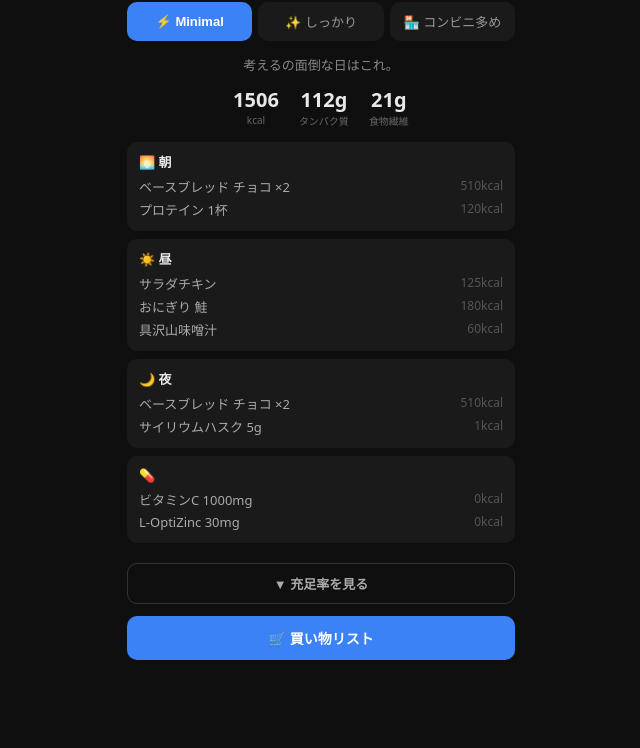
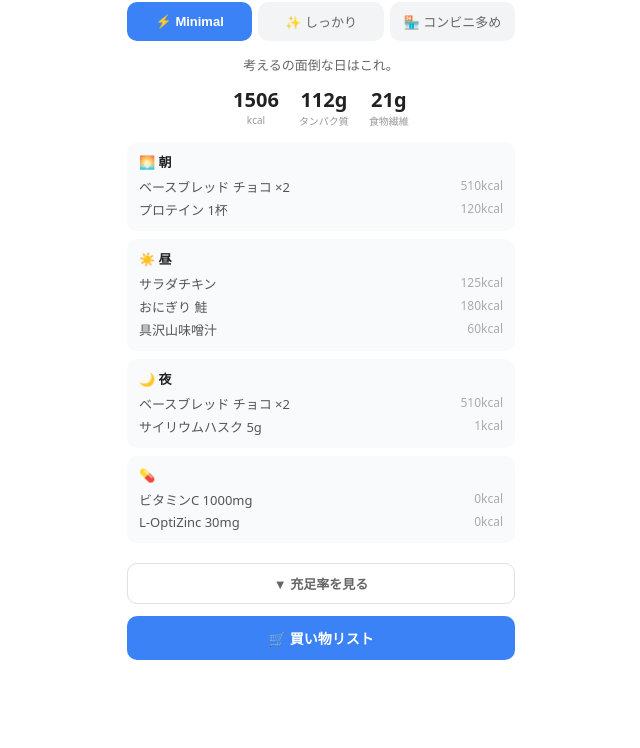
Before and after one commit to truewide/eiyou, a plain HTML site: page index.html in a window 1280 px wide. Shown: the part 52-800 px from the top of the page, without its empty margins (319-959 px from the left). Drawn offline with Linux system fonts and the light colour scheme.

Commit message:
Update index.html

```diff
--- a/index.html
+++ b/index.html
@@ -1,32 +1,32 @@
 <meta charset="UTF-8">
 <meta name="viewport" content="width=device-width,initial-scale=1">
-<title>個人用栄養プラン by Claude</title>
+<title>栄養プラン</title>
 <style>
 *{margin:0;padding:0;box-sizing:border-box}
-body{font-family:system-ui,-apple-system,sans-serif;background:#0f0f0f;color:#e8e8e8;max-width:420px;margin:0 auto;padding:12px 16px;-webkit-font-smoothing:antialiased}
+body{font-family:system-ui,-apple-system,sans-serif;background:#fff;color:#222;max-width:420px;margin:0 auto;padding:12px 16px;-webkit-font-smoothing:antialiased}
 h1{font-size:18px;font-weight:800;text-align:center;margin-bottom:16px}
 .tabs{display:flex;gap:6px;margin-bottom:14px}
-.tab{flex:1;padding:10px 0;border-radius:10px;border:none;cursor:pointer;font-size:13px;font-weight:500;background:#1a1a1a;color:#999;transition:all .2s}
+.tab{flex:1;padding:10px 0;border-radius:10px;border:none;cursor:pointer;font-size:13px;font-weight:500;background:#f3f4f6;color:#666;transition:all .2s}
 .tab.active{background:#3b82f6;color:#fff;font-weight:700}
-.desc{font-size:13px;color:#888;text-align:center;margin-bottom:12px}
+.desc{font-size:13px;color:#666;text-align:center;margin-bottom:12px}
 .stats{display:flex;justify-content:center;gap:20px;margin-bottom:14px}
 .stat-val{font-size:20px;font-weight:800;text-align:center}
-.stat-label{font-size:10px;color:#666;text-align:center}
-.meal{margin-bottom:8px;padding:10px 12px;background:#1a1a1a;border-radius:10px}
+.stat-label{font-size:10px;color:#999;text-align:center}
+.meal{margin-bottom:8px;padding:10px 12px;background:#f9fafb;border-radius:10px}
 .meal-label{font-weight:700;font-size:13px;margin-bottom:4px}
-.meal-item{display:flex;justify-content:space-between;font-size:13px;color:#aaa;padding:2px 0}
-.meal-kcal{color:#555;font-size:12px}
-.toggle-btn{width:100%;margin-top:12px;padding:10px 0;border-radius:10px;border:1px solid #333;background:transparent;color:#aaa;font-size:13px;font-weight:600;cursor:pointer}
+.meal-item{display:flex;justify-content:space-between;font-size:13px;color:#555;padding:2px 0}
+.meal-kcal{color:#aaa;font-size:12px}
+.toggle-btn{width:100%;margin-top:12px;padding:10px 0;border-radius:10px;border:1px solid #e0e0e0;background:transparent;color:#666;font-size:13px;font-weight:600;cursor:pointer}
 .shop-btn{width:100%;margin-top:12px;padding:12px 0;border-radius:10px;border:none;background:#3b82f6;color:#fff;font-size:14px;font-weight:700;cursor:pointer}
 .detail-row{display:flex;align-items:center;gap:6px;margin-bottom:3px}
 .detail-name{font-size:11px;width:72px;flex-shrink:0}
 .detail-name.beauty{font-weight:600}
-.bar-bg{flex:1;height:6px;background:#222;border-radius:3px;overflow:hidden}
+.bar-bg{flex:1;height:6px;background:#eee;border-radius:3px;overflow:hidden}
 .bar-fill{height:100%;border-radius:3px;transition:width .3s}
 .bar-pct{font-size:11px;min-width:36px;text-align:right}
-.product{padding:10px 12px;background:#1a1a1a;border-radius:10px;margin-bottom:8px}
+.product{padding:10px 12px;background:#f9fafb;border-radius:10px;margin-bottom:8px}
 .product-name{font-size:13px;font-weight:600}
-.product-note{font-size:11px;color:#666;margin-top:2px}
+.product-note{font-size:11px;color:#999;margin-top:2px}
 .product a{font-size:11px;color:#3b82f6;word-break:break-all;display:inline-block;margin-top:4px}
 .hidden{display:none}
 </style>
@@ -77,10 +77,10 @@ const plans=[
 ];
 
 const products=[
-  {name:"ベースブレッド チョコレート",url:"https://shop.basefood.co.jp/products/basebread/chocolate",note:"公式継続コースが最安"},
+  {name:"ベースブレッド チョコレート 16袋",url:"https://www.amazon.co.jp/dp/B088R2M7GV",note:"Amazonで購入可"},
   {name:"サイリウムハスク 200g",url:"https://www.amazon.co.jp/dp/B086X63B2L",note:"国内製造。1日5g"},
   {name:"NOW L-OptiZinc 30mg 100粒",url:"https://www.amazon.co.jp/dp/B07G2F85HG",note:"キレート亜鉛+銅。1日1粒"},
-  {name:"NOW ビタミンC 1000mg",url:"https://www.amazon.co.jp/dp/B0013P1GD6",note:"1日1粒"}
+  {name:"NOW ビタミンC 1000mg 100粒",url:"https://www.amazon.co.jp/dp/B086R3DCC5",note:"1日1粒"}
 ];
 
 let cur=0,showDetail=false,showShop=false;
```
